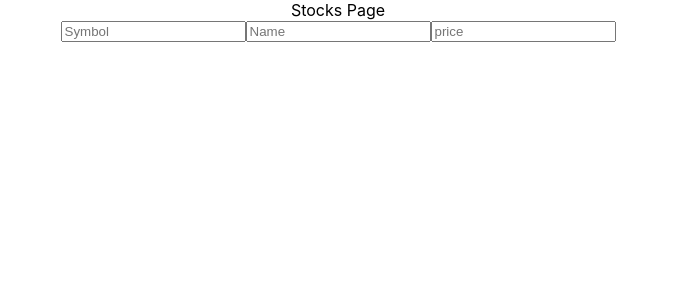
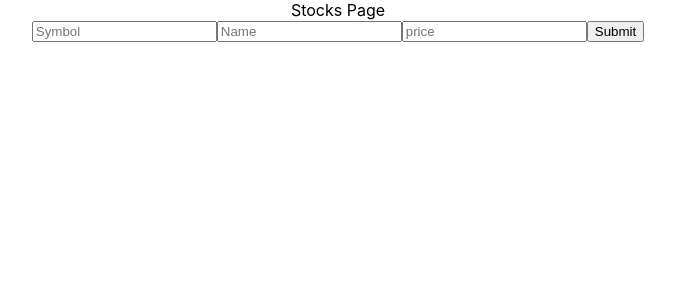
Before and after one commit to ianbumatay/stocks_picker_frontend, a React (Create React App) app: page / in a window 1280 px wide. Shown: the top 300 px of the page, without its empty margins (302-977 px from the left). Built offline with nearby package versions, Linux system fonts and the light colour scheme; no server answers.

Commit message:
connect stocksForm to the store, imported addStocks action creator and created handleSubmit function

```diff
--- a/src/Actions/addStocks.js
+++ b/src/Actions/addStocks.js
@@ -12,7 +12,7 @@ export function addStocks(stock){
         }
         fetch('http://localhost:3000/api/v1/stocks', options)
         .then( resp => resp.json())
-        .them( stock => dispatch({type: "ADD_STOCKS", payload: stock}))
+        .then( stock => dispatch({type: "ADD_STOCKS", payload: stock}))
 
     }
 
--- a/src/Components/StocksForm.js
+++ b/src/Components/StocksForm.js
@@ -1,3 +1,6 @@
+
+import {connect} from 'react-redux'
+import {addStocks} from '../Actions/addStocks'
 import React, {Component} from 'react'
 
 class StocksForm extends Component {
@@ -10,15 +13,22 @@ class StocksForm extends Component {
         })
     }
 
+    handleSubmit = (event) => {
+        event.preventDefault()
+        this.props.addStocks(this.state)
+
+    }
+
 
 
     render(){
         return(
             <div>
-                <form>
+                <form onSubmit={this.handleSubmit}>
                     <input type="text" placeholder="Symbol" name="symbol" value={this.state.symbol} onChange={this.handleChange}/>
                     <input type="text" placeholder="Name" name="name" value={this.state.name} onChange={this.handleChange}/>
                     <input type="text" placeholder="price" name="price" value={this.state.price} onChange={this.handleChange}/>
+                    <input type="submit"/>
                 </form>
             </div>
         )
@@ -26,4 +36,4 @@ class StocksForm extends Component {
 
 }
 
-export default StocksForm;
+export default connect(null, {addStocks})(StocksForm);
```
